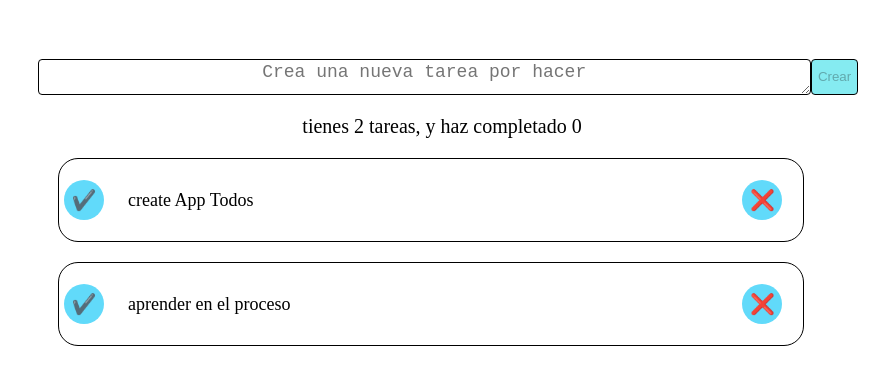
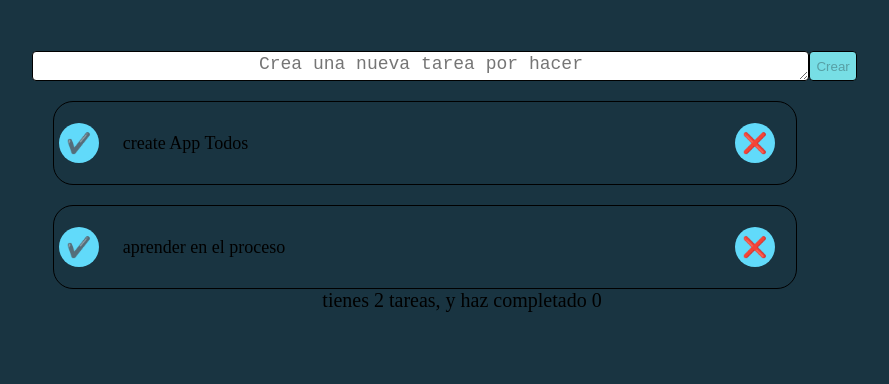
Before and after one commit to YilbertLuna/TodoList, a React (Create React App) app: page / in a window 1280 px wide. Shown: the top 384 px of the page, without its empty margins (198-1087 px from the left). Built offline with nearby package versions, Linux system fonts and the light colour scheme.

Commit message:
import style to App

```diff
--- a/src/App.js
+++ b/src/App.js
@@ -3,7 +3,7 @@ import { CreateTodo } from "./components/CreateTodo";
 import { CounterTodo } from "./components/CounterTodo";
 import { ListTodo } from "./components/ListTodo";
 import { TodoItem } from "./components/TodoItem";
-
+import './style/App.css'
 const defaultTodos = [
   {text: 'create App Todos', completed: false},
   {text: 'aprender en el proceso', completed: false},
@@ -37,8 +37,6 @@ function App() {
 
       <CreateTodo/>
 
-      <CounterTodo total={totalTodos} completed={completeTodos}/>
-
       <ListTodo>
         {todos.map((item) => (
           <TodoItem
@@ -49,6 +47,8 @@ function App() {
             deleteTodo={() => deleteTodo(item.text)}
           />
         ))}
+
+        <CounterTodo total={totalTodos} completed={completeTodos}/>
       </ListTodo>
 
 
```
